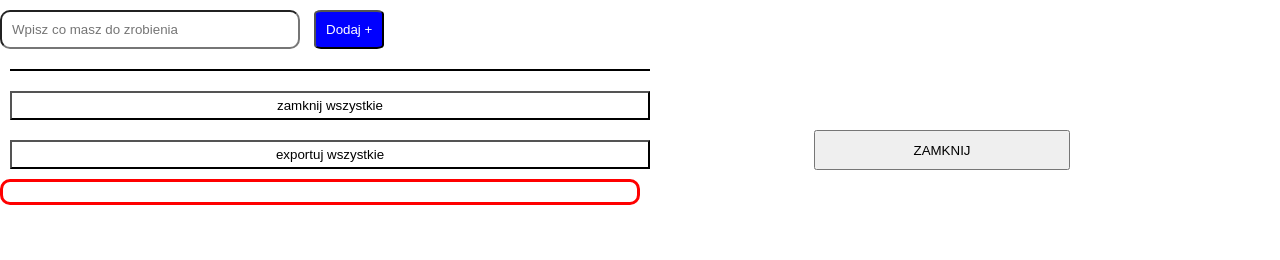
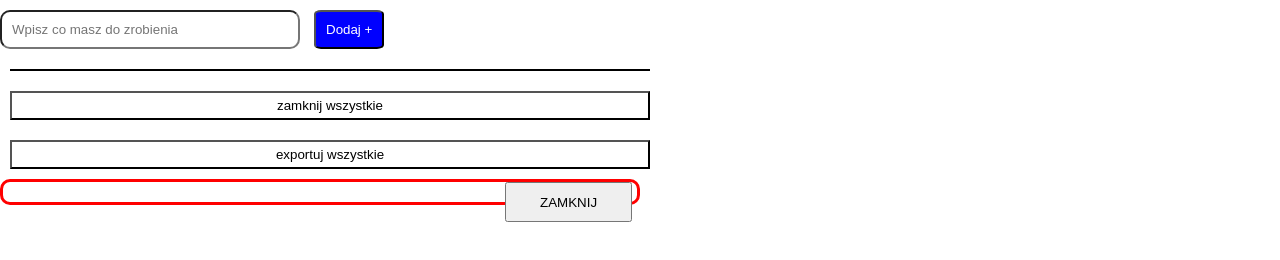
Before and after one commit to koder2300/FirstRepo, a plain HTML site: page index.html in a window 1280 px wide. Both pictures are taken after a click on the button "Dodaj +". Drawn offline with Linux system fonts and the light colour scheme.

Commit message:
four commit

```diff
--- a/index.html
+++ b/index.html
@@ -13,6 +13,7 @@
     <div class="line"></div>
     <button class="close">zamknij wszystkie</button>
     <button class="close">exportuj wszystkie</button>
+    <div class="container"></div>
     <script src="script.js"></script>
   </body>
 </html>
--- a/script.js
+++ b/script.js
@@ -1,7 +1,8 @@
 const inputBlack = document.querySelector(".black");
 const buttonBlue = document.querySelector(".blue");
 const closeBtn = document.querySelector(".close");
-const allBtn = document.querySelectorAll(".renderPlus2");
+// const allBtn = document.querySelectorAll(".renderPlus2");
+const items2 = document.querySelector(".container");
 const items = [];
 const closedItems = [];
 const addItem = () => {
@@ -19,9 +20,10 @@ const addItem = () => {
 buttonBlue.addEventListener("click", addItem);
 
 const renderList = () => {
+  items2.innerHTML = "";
   items.forEach((el) => {
     let newDiv = document.createElement("div");
-    let newDiv2 = document.createElement("button");
+    let closeBtn2 = document.createElement("button");
 
     const newContent = document.createTextNode(el);
     const newContent2 = document.createTextNode("ZAMKNIJ");
@@ -29,13 +31,16 @@ const renderList = () => {
     newDiv.className = "render";
     newDiv.id = items.slice(0, 14);
     newDiv.appendChild(newContent);
-    newDiv2.appendChild(newContent2);
+    closeBtn2.appendChild(newContent2);
 
     newDiv.classList.add("renderPlus");
-    newDiv2.classList.add("renderPlus2");
+    closeBtn2.classList.add("renderPlus2");
 
-    document.body.appendChild(newDiv2);
-    document.body.appendChild(newDiv);
+    // newDiv.appendChild(closeBtn2);
+    // document.body.appendChild(newDiv);
+    newDiv.appendChild(closeBtn2);
+    items2.appendChild(newDiv);
+    closeBtn2.addEventListener("click", closeItem);
   });
 };
 
@@ -45,16 +50,20 @@ const closeAllItems = () => {
   items.concat(closedItems);
   console.log(closedItems);
 };
-// 17. dodaj nowa funkcje "closeAllItems" która przekopiuje wszystkie wartości z tablicy "items" do "closedItems"
-//
-// 18. edytuj funkcje addItem i po nadaniu contentu dla utworzonego divu nadaj mu również ID, niech będzie to 15 pierwszych liter contentu, czyli musisz przyciąć wartość którą umieściłeś w content div do 15 znaków i użyć jako id
 
-// 20. Edytuj funkcje addItem tak aby nie pozwalala dodac duplikatu do listy items, mozesz tutaj uzyc np find() badz indexOf() guglnij obie funkcje
-//
 // 21. Dodaj funkcje “closeItem”, która poprzez event.target uzyska ID itemu i wypluje go w konsoli. Przypnij te funkcje do przyciskow zamknij
 
 //
-const closeItem = () => {
+const closeItem = (event) => {
   console.log(`klik`);
+  // let getId = event.target.id;
+  let getId = event.target.parentNode.id;
+  closedItems.push(getId);
+  console.log(closedItems);
 };
-allBtn.addEventListener("click", closeItem);
+
+const updateRenderedList = () => {};
+// 24. Dodaj w HTML div ktory bedzie kontenerem na wszystkie items
+//24+
+//25+
+//26
--- a/style.css
+++ b/style.css
@@ -43,7 +43,8 @@ body {
   width: 20%;
   display: float;
   position: absolute;
-  right: 210px;
+  right: 5px;
+  top: 0px;
   height: 40px;
 }
 .close {
@@ -52,3 +53,6 @@ body {
   margin: 10px;
   padding: 5px;
 }
+.crossedOut {
+  text-decoration: line-through;
+}
```
